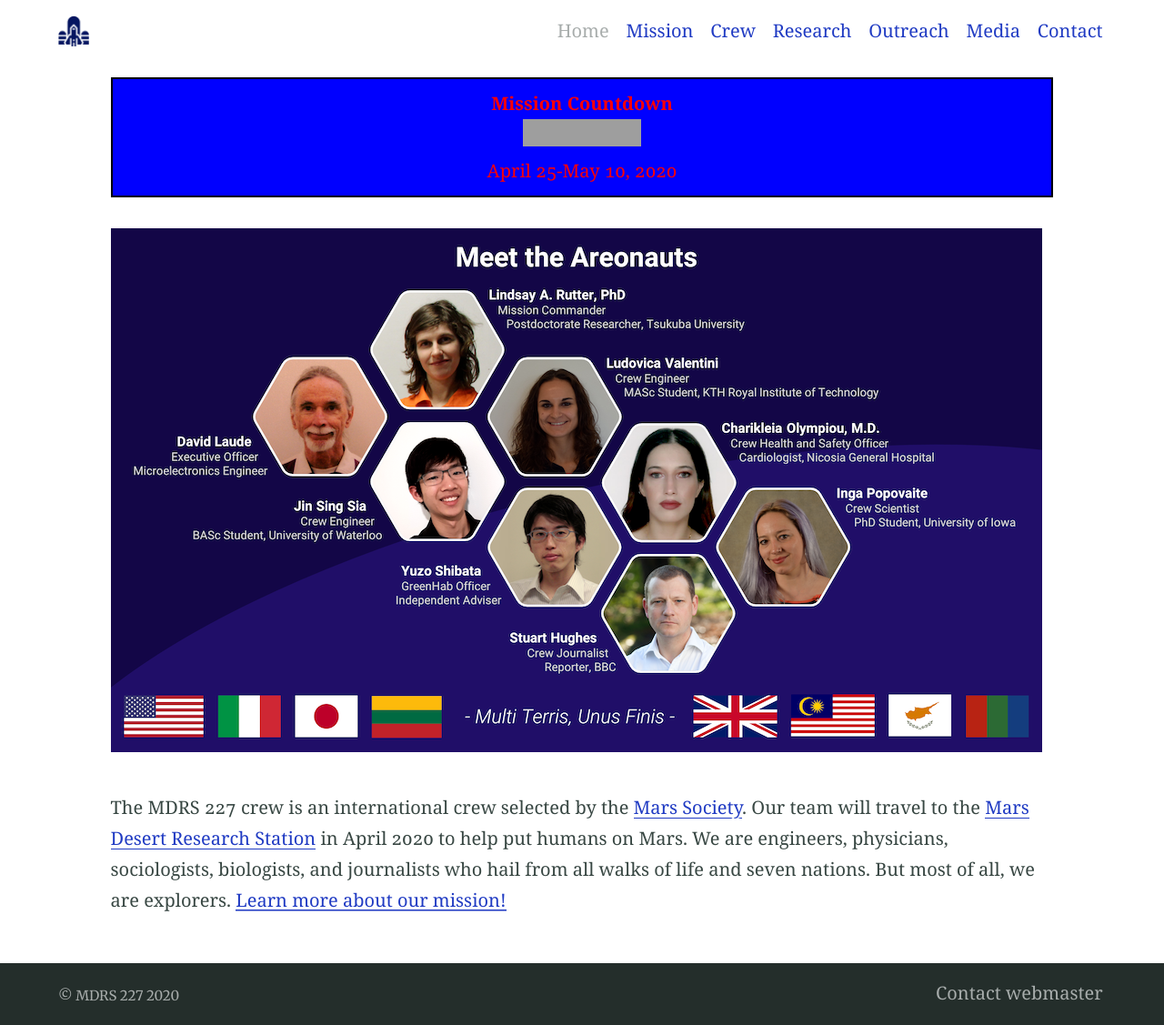
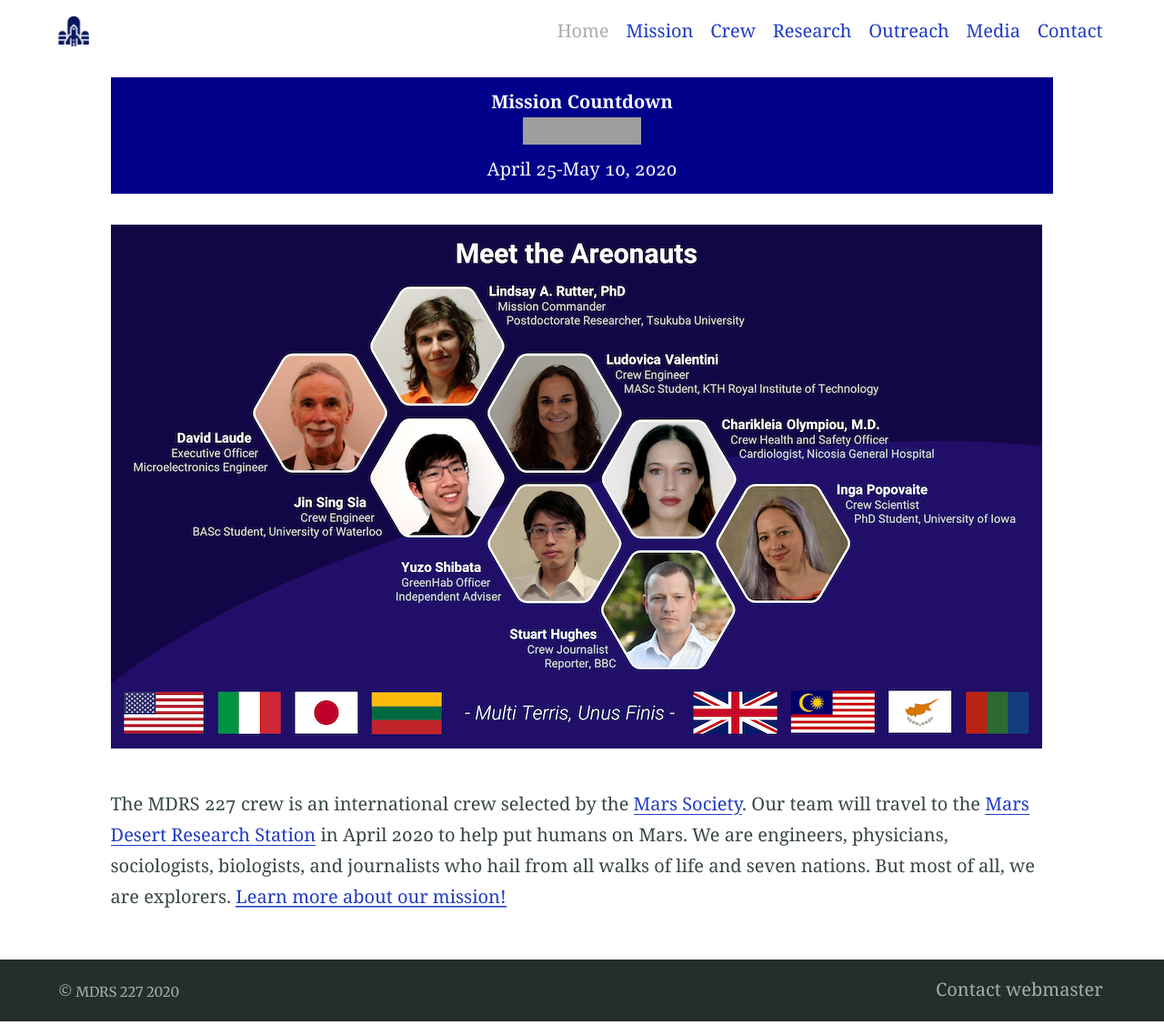
Before and after one commit to mdrs228/mdrs227.github.io, a Jekyll site: the page built from index.md, in a window 1280 px wide. Shown: the whole page at 91% size. Built offline with Jekyll 4.4.1, drawn with Linux system fonts in a browser that asks for light colours; our own code applies the rules of GitHub Pages for plain Markdown files; grey boxes are pictures that could not be loaded.

Commit message:
Change box coloring

```diff
--- a/index.md
+++ b/index.md
@@ -1,4 +1,4 @@
-<p align="center" style="padding: 10px; color: red; background-color: blue; border: black 2px solid">
+<p align="center" style="padding: 10px; color: GhostWhite; background-color: DarkBlue">
 
   <b>Mission Countdown</b><br>
 
```
